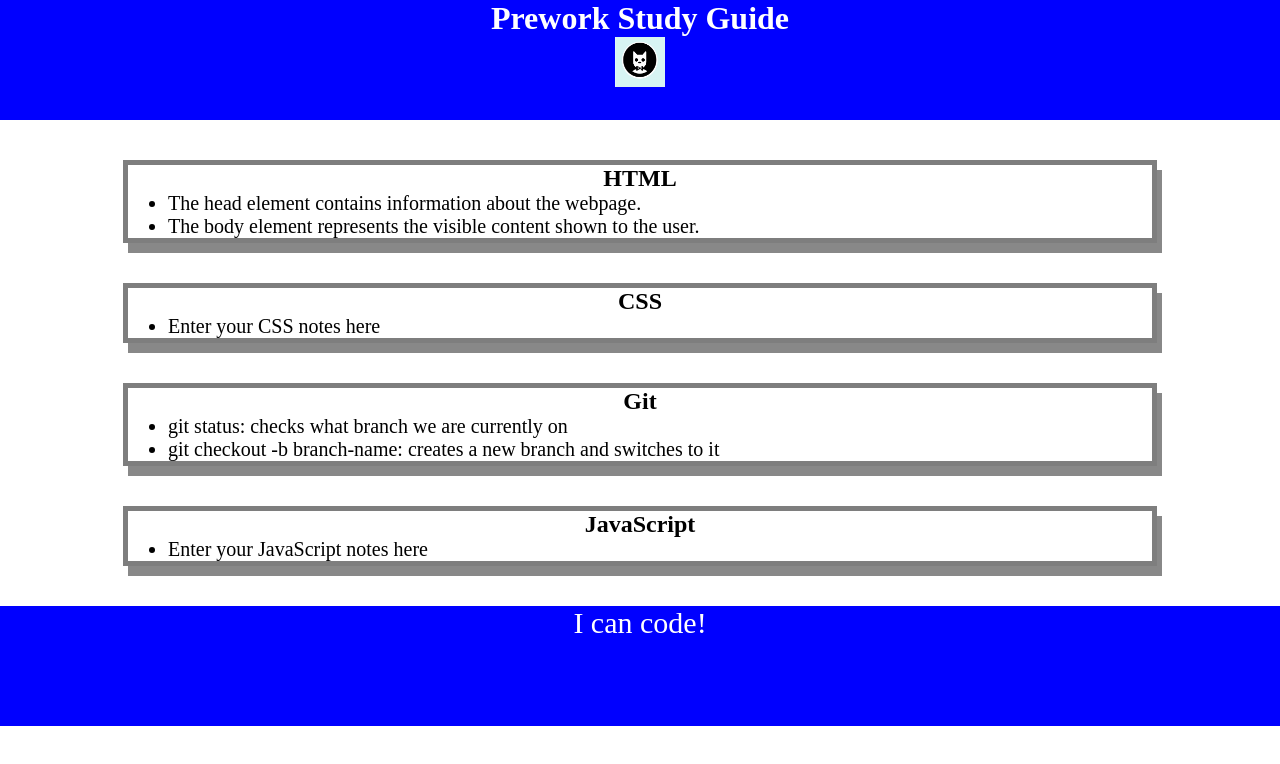
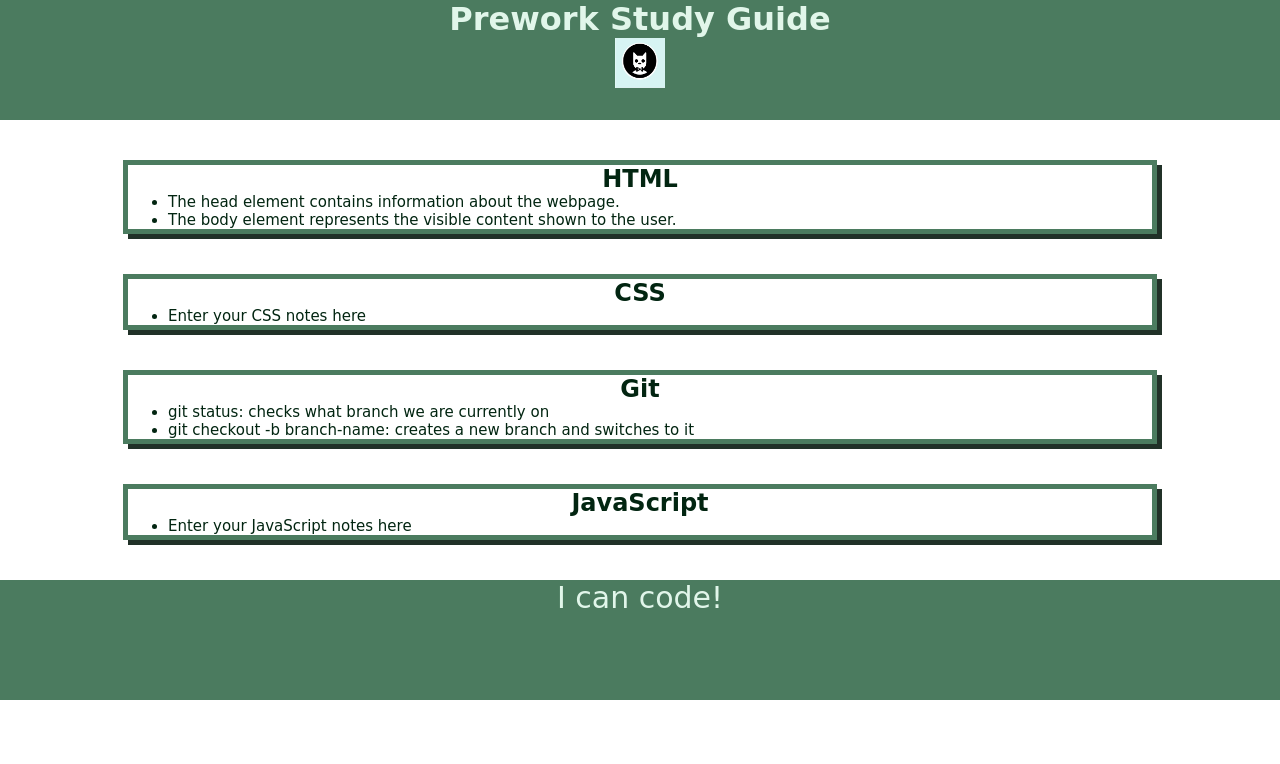
Before and after one commit to keberlea/prework-study-guide, a plain HTML site: page index.html in a window 1280 px wide. Drawn offline with Linux system fonts and the light colour scheme.

Commit message:
added CSS styles to project

```diff
--- a/assets/style.css
+++ b/assets/style.css
@@ -1,14 +1,15 @@
 * {
        margin: 0;
        padding: 0;
+       font-family: Comic Sans, cursive;
    }
 
 header,
 footer {
     width: 100%;
     height: 120px;
-    background-color: blue;
-    color: white;
+    background-color: #4B7B5F;
+    color: #E1F6EA;
 }
 
 h1,
@@ -26,7 +27,7 @@ img {
 
 ul {
     padding-left: 40px;
-    font-size: 20px;
+    font-size: 15px;
 }
 
 p {
@@ -37,6 +38,7 @@ p {
 .card {
     width: 80%;
     margin: 40px auto;
-    border: 5px solid #7E7E7E ;
-    box-shadow: 5px 10px #888888;
+    border: 5px solid #4B7B5F;
+    box-shadow: 5px 5px #213128;
+    color: #022511;
   }
```
